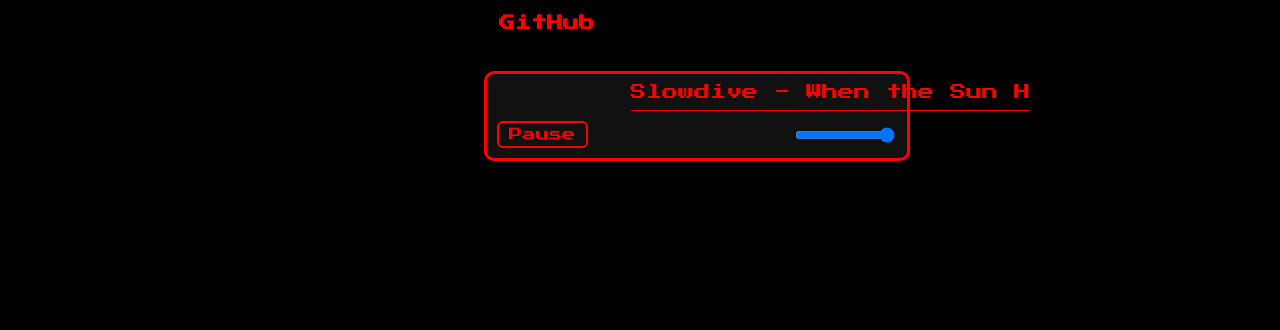
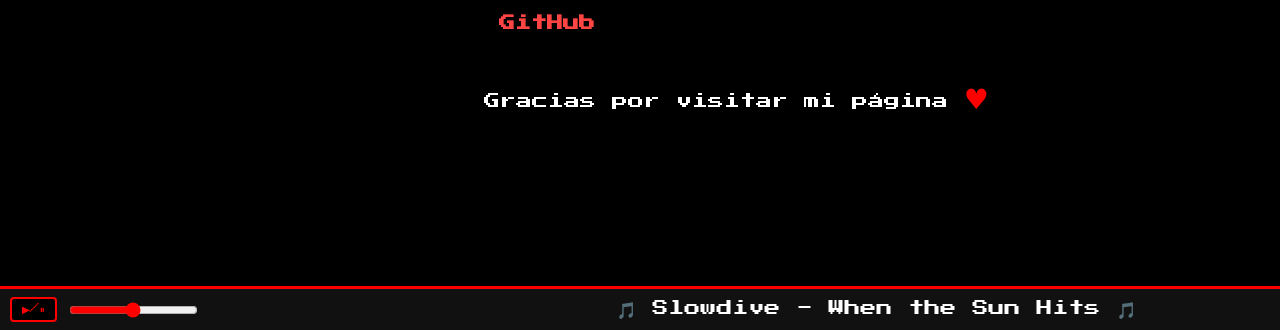
Before and after one commit to projectGigi/gigis-underground, a plain HTML site: page index.html in a window 1280 px wide. Shown: the part 470-800 px from the top of the page. Drawn offline with Linux system fonts and the light colour scheme.

Commit message:
Agregado reproductor retro con visualizador y mejoras de estilo

```diff
--- a/index.html
+++ b/index.html
@@ -6,6 +6,7 @@
   <title>Gigi's Underground</title>
   <style>
     @import url('https://fonts.googleapis.com/css2?family=Press+Start+2P&display=swap');
+
     body {
       background-color: black;
       color: white;
@@ -13,7 +14,9 @@
       padding: 20px;
       margin: auto;
       max-width: 1000px;
+      position: relative;
     }
+
     .container {
       display: flex;
       flex-direction: row;
@@ -21,54 +24,64 @@
       gap: 30px;
       flex-wrap: wrap;
     }
+
     .profile {
       flex-shrink: 0;
-      border: 3px solid red; /* Cambiado a rojo */
+      border: 3px solid red;
       border-radius: 10px;
       padding: 10px;
       text-align: center;
       background-color: #111;
       width: 288px;
     }
+
     .profile img {
       width: 100%;
       height: auto;
       border-radius: 6px;
     }
+
     .profile-name {
       margin-top: 10px;
       font-size: 12px;
-      color: red; /* Rojo también */
+      color: #ff4444;
     }
+
     .main-content {
       flex: 1;
     }
+
     .description {
       font-size: 14px;
       line-height: 1.4em;
       text-align: left;
     }
+
     .description p {
       margin-bottom: 12px;
     }
+
     a {
-      color: red;
+      color: #ff4444;
       text-decoration: none;
       font-weight: bold;
       display: inline-block;
       margin: 10px 15px;
     }
+
     a:hover {
       color: #ffcc00;
       text-decoration: underline;
     }
+
     .socials {
       margin-top: 20px;
     }
+
     #lang-toggle {
       background: #222;
-      color: red;
-      border: 2px solid red;
+      color: #ff4444;
+      border: 2px solid #ff4444;
       font-family: 'Press Start 2P', cursive;
       cursor: pointer;
       padding: 8px 16px;
@@ -76,68 +89,85 @@
       border-radius: 6px;
       transition: background-color 0.3s, color 0.3s;
     }
+
     #lang-toggle:hover {
-      background: red;
+      background: #ff4444;
       color: black;
     }
 
-    /* Corazón animado */
-    #heart {
-      font-size: 40px;
+    .heart {
+      font-size: 28px;
+      animation: beat 1s infinite;
       color: red;
-      animation: heartbeat 1.5s infinite;
-      margin-bottom: 20px;
-    }
-    @keyframes heartbeat {
-      0%, 100% { transform: scale(1); }
-      50% { transform: scale(1.3); }
     }
 
-    /* Reproductor retro */
-    #player-container {
-      background: #111;
-      border: 3px solid red;
-      border-radius: 10px;
-      padding: 10px;
-      max-width: 400px;
-      margin-top: 30px;
-      color: red;
-      font-family: 'Press Start 2P', cursive;
+    @keyframes beat {
+      0%, 100% { transform: scale(1); }
+      50% { transform: scale(1.4); }
     }
-    #song-title {
+
+    .music-player {
+      position: fixed;
+      bottom: 0;
+      left: 0;
+      width: 100%;
+      background-color: #111;
+      border-top: 3px solid red;
+      padding: 8px 10px;
+      display: flex;
+      align-items: center;
+      justify-content: space-between;
+      z-index: 999;
+      flex-wrap: wrap;
+    }
+
+    .marquee {
       overflow: hidden;
       white-space: nowrap;
-      box-sizing: border-box;
-      animation: marquee 15s linear infinite;
-      padding-bottom: 10px;
-      border-bottom: 1px solid red;
+      flex: 1;
+      margin: 0 15px;
     }
-    @keyframes marquee {
-      0% { transform: translateX(100%); }
+
+    .marquee-text {
+      display: inline-block;
+      padding-left: 100%;
+      animation: scroll-left 12s linear infinite;
+    }
+
+    @keyframes scroll-left {
+      0% { transform: translateX(0); }
       100% { transform: translateX(-100%); }
     }
-    #audio-controls {
+
+    .custom-controls {
       display: flex;
-      justify-content: space-between;
       align-items: center;
-      margin-top: 10px;
+      gap: 10px;
     }
-    #audio-controls button {
-      background: transparent;
+
+    .custom-controls button {
+      background-color: black;
+      color: red;
       border: 2px solid red;
-      color: red;
+      padding: 4px 10px;
       font-family: 'Press Start 2P', cursive;
-      padding: 5px 10px;
+      font-size: 10px;
       cursor: pointer;
-      border-radius: 6px;
-      transition: background-color 0.3s, color 0.3s;
+      border-radius: 4px;
     }
-    #audio-controls button:hover {
-      background: red;
+
+    .custom-controls button:hover {
+      background-color: red;
       color: black;
     }
-    #volume-slider {
-      width: 100px;
+
+    .custom-controls input[type=range] {
+      accent-color: red;
+    }
+
+    canvas {
+      height: 40px;
+      width: 100%;
     }
   </style>
 </head>
@@ -145,14 +175,11 @@
   <h1 style="text-align: center;">Gigi's Underground</h1>
 
   <div class="container">
-    <!-- 🖼️ Perfil -->
     <div class="profile">
-      <img src="perfil.jpg" alt="Foto de Gigi" width="288" height="255">
+      <img src="perfil.jpg" alt="Foto de Gigi">
       <div class="profile-name">projectGigi</div>
-      <div id="heart">💓</div>
     </div>
 
-    <!-- 📄 Contenido principal -->
     <div class="main-content">
       <button id="lang-toggle">English</button>
 
@@ -170,29 +197,35 @@
         <a href="https://github.com/projectGigi" target="_blank">GitHub</a>
       </div>
 
-      <!-- Reproductor -->
-      <div id="player-container">
-        <div id="song-title">Slowdive - When the Sun Hits</div>
-        <audio id="audio" src="sunhits.mp3" autoplay playsinline></audio>
-        <div id="audio-controls">
-          <button id="play-pause">Pause</button>
-          <input type="range" id="volume-slider" min="0" max="1" step="0.05" value="1">
-        </div>
-      </div>
+      <p style="margin-top: 40px;">Gracias por visitar mi página <span class="heart">♥</span></p>
     </div>
   </div>
 
+  <div class="music-player">
+    <audio id="player" src="sunhits.mp3"></audio>
+    <div class="custom-controls">
+      <button onclick="togglePlay()">▶/⏸</button>
+      <input type="range" id="volume" min="0" max="1" step="0.01" value="0.5" onchange="adjustVolume(this.value)">
+    </div>
+    <div class="marquee">
+      <div class="marquee-text">🎵 Slowdive - When the Sun Hits 🎵</div>
+    </div>
+  </div>
+  <canvas id="visualizer"></canvas>
+
   <script>
-    // Idiomas
     const btn = document.getElementById('lang-toggle');
     const desc = document.getElementById('description-text');
+    const player = document.getElementById('player');
+    const canvas = document.getElementById('visualizer');
+    const ctx = canvas.getContext('2d');
+    let audioCtx, analyser, source, dataArray;
 
     const texts = {
       es: `<p>Bienvenidos a mi página personal (de desarrollador).</p>
 <p>Es una especie de diario virtual donde quisiera colocar música que me gusta, y cosas de mis intereses relacionados con la programación y el anime.</p>
 <p>Un lugar seguro para poder expresarme y compartir las cosas que disfruto, así como ayudar a otros en su viaje.</p>
 <p>Si desean chatear o saber algo, pueden hablarme en Twitter.</p>`,
-
       en: `<p>Welcome to my personal page (as a developer).</p>
 <p>It's a kind of virtual diary where I want to share music I like, and things about my interests related to programming and anime.</p>
 <p>A safe place to express myself and share the things I enjoy, as well as help others on their journey.</p>
@@ -206,32 +239,45 @@
       desc.innerHTML = texts[currentLang];
     });
 
-    // Audio controls
-    const audio = document.getElementById('audio');
-    const playPauseBtn = document.getElementById('play-pause');
-    const volumeSlider = document.getElementById('volume-slider');
+    function togglePlay() {
+      if (player.paused) {
+        player.play();
+        startVisualizer();
+      } else {
+        player.pause();
+      }
+    }
 
-    playPauseBtn.addEventListener('click', () => {
-      if(audio.paused){
-        audio.play();
-        playPauseBtn.textContent = 'Pause';
-      } else {
-        audio.pause();
-        playPauseBtn.textContent = 'Play';
+    function adjustVolume(val) {
+      player.volume = parseFloat(val);
+    }
+
+    function startVisualizer() {
+      if (!audioCtx) {
+        audioCtx = new (window.AudioContext || window.webkitAudioContext)();
+        analyser = audioCtx.createAnalyser();
+        source = audioCtx.createMediaElementSource(player);
+        source.connect(analyser);
+        analyser.connect(audioCtx.destination);
+        analyser.fftSize = 64;
+        const bufferLength = analyser.frequencyBinCount;
+        dataArray = new Uint8Array(bufferLength);
+
+        function draw() {
+          requestAnimationFrame(draw);
+          analyser.getByteFrequencyData(dataArray);
+          ctx.fillStyle = '#000';
+          ctx.fillRect(0, 0, canvas.width, canvas.height);
+          const barWidth = canvas.width / bufferLength;
+          for (let i = 0; i < bufferLength; i++) {
+            const barHeight = dataArray[i] / 2;
+            ctx.fillStyle = `rgb(${barHeight + 100},0,0)`;
+            ctx.fillRect(i * barWidth, canvas.height - barHeight, barWidth - 2, barHeight);
+          }
+        }
+        draw();
       }
-    });
-
-    volumeSlider.addEventListener('input', () => {
-      audio.volume = volumeSlider.value;
-    });
-
-    // Intentar autoplay (puede fallar en algunos navegadores si no hay interacción)
-    window.addEventListener('load', () => {
-      audio.volume = volumeSlider.value;
-      audio.play().catch(() => {
-        playPauseBtn.textContent = 'Play';
-      });
-    });
+    }
   </script>
 </body>
 </html>
```
Also changed, not shown: 1 other file.
